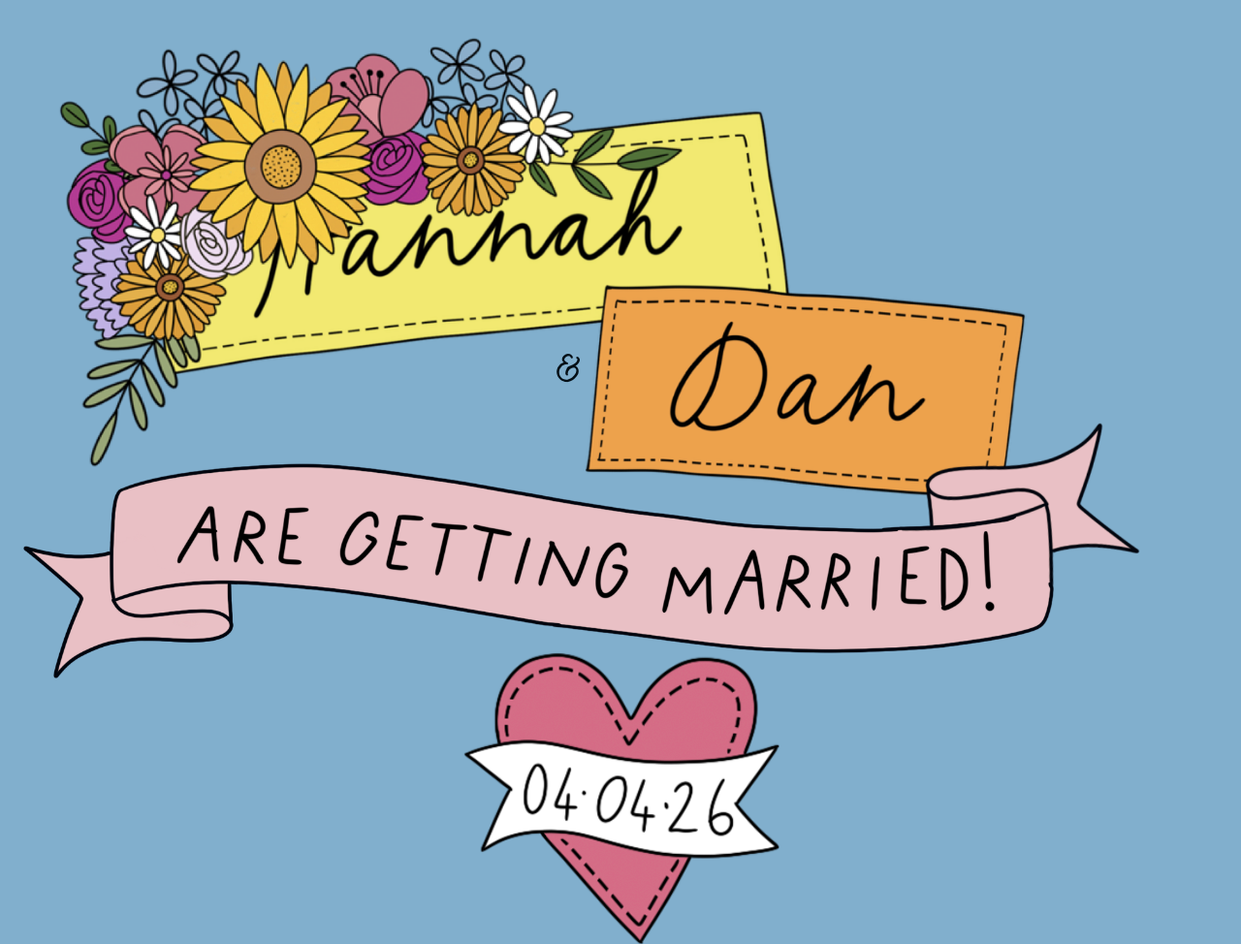
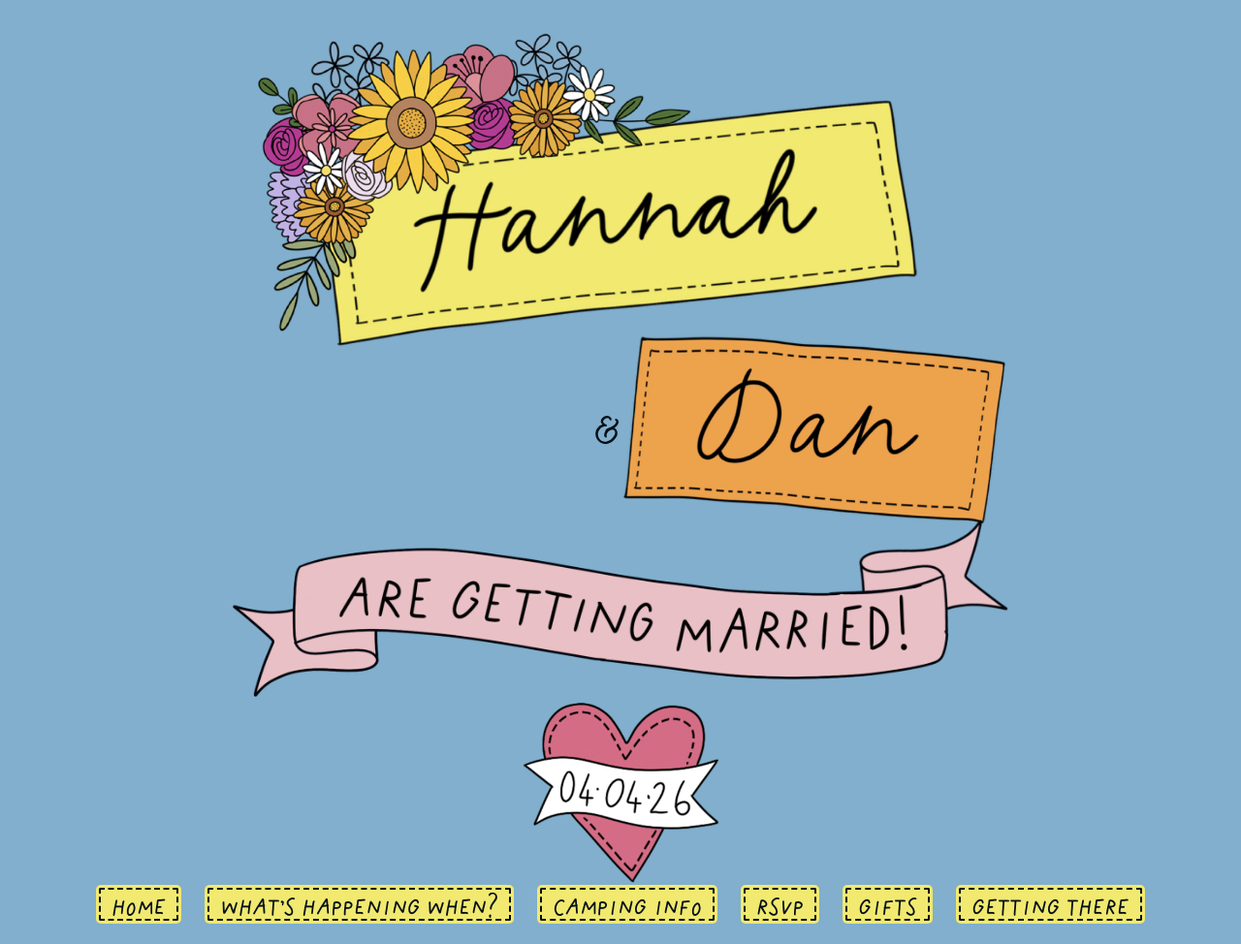
Before and after one commit to MrSleeth/handan-wedding, an Eleventy site: page index.md in a window 1280 px wide. Shown: the top 974 px of the page at 97% size. Built offline with nearby package versions, Linux system fonts and the light colour scheme; Eleventy itself is replaced by a stand-in of ours; files that its build step writes are made by us from their sources.

Commit message:
More header tweaks

```diff
--- a/bundle.css
+++ b/bundle.css
@@ -204,13 +204,17 @@ textarea:focus {
   background-color: #fff;
 }
 
+header {
+  display: flex;
+  flex-direction: column;
+}
+
 .handan {
   display: grid;
-  grid-template-columns: repeat(10, 9vw);
-  grid-template-rows: repeat(10, 5vw);
-  align-items: center;
-
+  grid-template-columns: repeat(10, 1fr);
+  grid-template-rows: repeat(8, 5vw) auto;
   margin-inline: auto;
+  max-width: 800px;
 }
 
 .handan img {
@@ -220,21 +224,21 @@ textarea:focus {
 /* Flowers */
 .handan > :nth-child(1) {
   grid-column: 1 / span 6;
-  grid-row: 1 / 7;
+  grid-row-start: 1;
   align-self: start;
   z-index: 2;
 }
 
 /* Han */
 .handan > :nth-child(2) {
-  grid-column: 2 / 8;
-  grid-row: 2 / 7;
+  grid-column: 2 / 10;
+  grid-row-start: 2;
 }
 
 /* Ampersand */
 .handan > :nth-child(3) {
   grid-column: 5;
-  grid-row: 6;
+  grid-row: 7;
   z-index: 2;
   line-height: 1;
   align-self: center;
@@ -244,8 +248,8 @@ textarea:focus {
 
 /* Dan */
 .handan > :nth-child(4) {
-  grid-row: 4 / 10;
-  grid-column: 6 / -2;
+  grid-row-start: 6;
+  grid-column: 6 / -1;
 }
 
 /* banner */
@@ -256,8 +260,7 @@ textarea:focus {
 }
 
 .date {
-  grid-row: 5;
-  grid-column: span 8;
+  max-height: 200px;
   margin: auto;
 }
 
```
